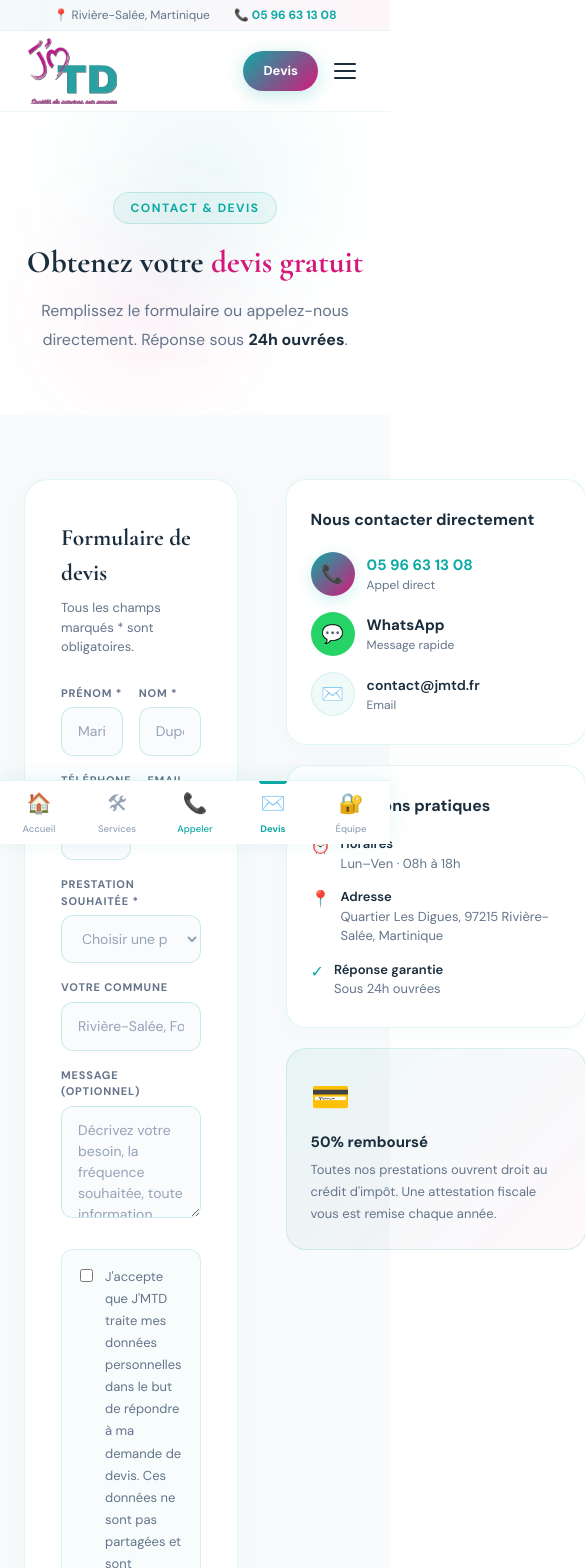
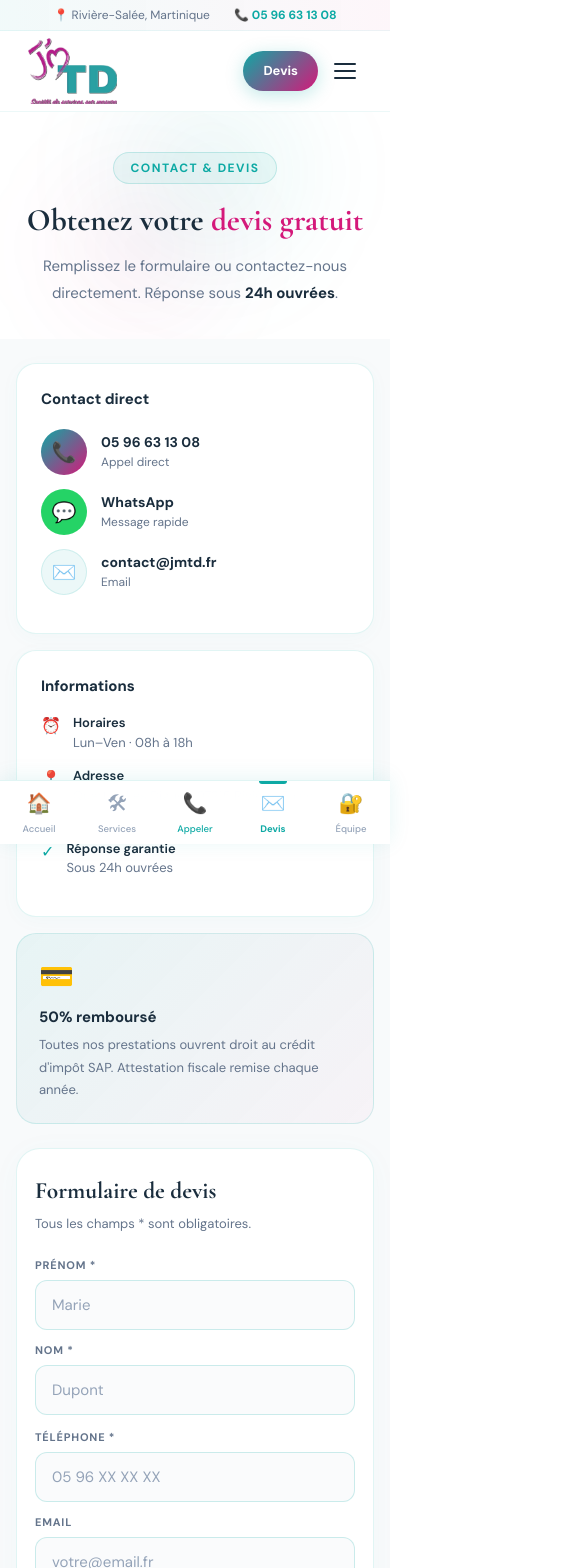
Before and after one commit to bullsmoneyfinance-beep/jmtd-site, a Next.js app: page /contact in a window 390 px wide. Shown: the top 1568 px of the page, 585 px wide, since content can reach past the window. Built offline with nearby package versions, Linux system fonts and the light colour scheme.

Commit message:
fix: mobile contact page + FloatingCTA overlap with bottom nav

```diff
--- a/app/contact/page.jsx
+++ b/app/contact/page.jsx
@@ -9,195 +9,207 @@ const P = "#D4197A";
 const TEXT = "#1A2D3D";
 const MUTED = "#64748B";
 
+const inp = {
+  width: "100%", padding: "13px 16px", borderRadius: 12,
+  border: "1.5px solid rgba(13,169,164,0.2)", background: "#FAFBFC",
+  color: TEXT, fontSize: 15, outline: "none", boxSizing: "border-box",
+  fontFamily: "inherit", transition: "border-color 0.2s, box-shadow 0.2s",
+};
+
+function Field({ label, children }) {
+  return (
+    <div>
+      <label style={{ display: "block", fontSize: 11, color: MUTED, marginBottom: 6, fontWeight: 700, textTransform: "uppercase", letterSpacing: 0.8 }}>
+        {label}
+      </label>
+      {children}
+    </div>
+  );
+}
+
 export default function ContactPage() {
-  const [form, setForm] = useState({ nom: "", prenom: "", tel: "", email: "", service: "", message: "", zone: "", rgpd: false });
-  const [sent, setSent] = useState(false);
+  const [form, setForm]   = useState({ nom: "", prenom: "", tel: "", email: "", service: "", message: "", zone: "", rgpd: false });
+  const [sent, setSent]   = useState(false);
   const [loading, setLoading] = useState(false);
+  const set = k => e => setForm(f => ({ ...f, [k]: e.target.value }));
 
   const submit = async e => {
     e.preventDefault();
-    if (!form.rgpd) { alert("Veuillez accepter la politique de confidentialité pour envoyer votre demande."); return; }
+    if (!form.rgpd) { alert("Veuillez accepter la politique de confidentialité."); return; }
     setLoading(true);
     const existing = await load("jmtd_quotes", []);
-    const entry = {
-      id: `q${Date.now()}`,
-      date: Date.now(),
-      status: "nouveau",
-      name: `${form.prenom} ${form.nom}`.trim(),
-      phone: form.tel,
-      email: form.email,
-      service: form.service,
-      zone: form.zone,
-      message: form.message,
-    };
-    await save("jmtd_quotes", [entry, ...existing]);
+    await save("jmtd_quotes", [{ id: `q${Date.now()}`, date: Date.now(), status: "nouveau", name: `${form.prenom} ${form.nom}`.trim(), phone: form.tel, email: form.email, service: form.service, zone: form.zone, message: form.message }, ...existing]);
     setLoading(false);
     setSent(true);
   };
 
   return (
     <>
-      {/* Hero */}
-      <section style={{ background: "#fff", padding: "80px 24px 60px", textAlign: "center", position: "relative", overflow: "hidden" }}>
-        {/* Orbs */}
-        <div style={{ position: "absolute", top: -60, right: "10%", width: 300, height: 300, borderRadius: "50%", background: `radial-gradient(circle, ${T}18, transparent 70%)`, filter: "blur(40px)", animation: "floatOrb 12s ease-in-out infinite", pointerEvents: "none" }} />
-        <div style={{ position: "absolute", bottom: -40, left: "5%", width: 250, height: 250, borderRadius: "50%", background: `radial-gradient(circle, ${P}12, transparent 70%)`, filter: "blur(40px)", animation: "floatOrbSlow 14s ease-in-out infinite", pointerEvents: "none" }} />
+      <style>{`
+        @keyframes floatOrb { 0%,100%{transform:translateY(0)} 50%{transform:translateY(-20px)} }
+        @keyframes floatOrbSlow { 0%,100%{transform:translateY(0)} 50%{transform:translateY(-12px)} }
+        .contact-grid { display: grid; grid-template-columns: 1fr minmax(280px,360px); gap: 40px; align-items: start; }
+        .fields-2col { display: grid; grid-template-columns: 1fr 1fr; gap: 16px; }
+        .inp-focus:focus { border-color: ${T}; box-shadow: 0 0 0 3px ${T}18; }
+        @media (max-width: 768px) {
+          .contact-grid { grid-template-columns: 1fr !important; gap: 24px !important; }
+          .fields-2col  { grid-template-columns: 1fr !important; gap: 12px !important; }
+          .contact-hero { padding: 40px 16px 32px !important; }
+          .contact-section { padding: 24px 16px 80px !important; }
+          .contact-form { padding: 24px 18px !important; }
+          .contact-sidebar { order: -1; }
+        }
+      `}</style>
 
-        <div style={{ maxWidth: 600, margin: "0 auto", position: "relative" }}>
-          <div style={{ display: "inline-flex", alignItems: "center", gap: 8, background: `${T}10`, border: `1px solid ${T}30`, borderRadius: 30, padding: "6px 16px", marginBottom: 20 }}>
+      {/* ── Hero ── */}
+      <section className="contact-hero" style={{ background: "#fff", padding: "72px 24px 56px", textAlign: "center", position: "relative", overflow: "hidden" }}>
+        <div style={{ position: "absolute", top: -60, right: "10%", width: 280, height: 280, borderRadius: "50%", background: `radial-gradient(circle, ${T}18, transparent 70%)`, filter: "blur(40px)", animation: "floatOrb 12s ease-in-out infinite", pointerEvents: "none" }} />
+        <div style={{ position: "absolute", bottom: -40, left: "5%", width: 240, height: 240, borderRadius: "50%", background: `radial-gradient(circle, ${P}12, transparent 70%)`, filter: "blur(40px)", animation: "floatOrbSlow 14s ease-in-out infinite", pointerEvents: "none" }} />
+        <div style={{ maxWidth: 580, margin: "0 auto", position: "relative" }}>
+          <div style={{ display: "inline-flex", alignItems: "center", gap: 8, background: `${T}10`, border: `1px solid ${T}30`, borderRadius: 30, padding: "6px 16px", marginBottom: 18 }}>
             <span style={{ fontSize: 12, fontWeight: 700, color: T, textTransform: "uppercase", letterSpacing: 1.5 }}>Contact & Devis</span>
           </div>
-          <h1 style={{ fontFamily: "'Cormorant Garamond', Georgia, serif", fontSize: "clamp(28px, 4vw, 46px)", fontWeight: 700, color: TEXT, marginBottom: 16, lineHeight: 1.2 }}>
+          <h1 style={{ fontFamily: "'Cormorant Garamond', Georgia, serif", fontSize: "clamp(26px, 5vw, 46px)", fontWeight: 700, color: TEXT, marginBottom: 14, lineHeight: 1.2 }}>
             Obtenez votre <span style={{ color: P }}>devis gratuit</span>
           </h1>
-          <p style={{ fontSize: 16, color: MUTED, lineHeight: 1.8 }}>
-            Remplissez le formulaire ou appelez-nous directement. Réponse sous <strong style={{ color: TEXT }}>24h ouvrées</strong>.
+          <p style={{ fontSize: 15, color: MUTED, lineHeight: 1.8 }}>
+            Remplissez le formulaire ou contactez-nous directement. Réponse sous <strong style={{ color: TEXT }}>24h ouvrées</strong>.
           </p>
         </div>
       </section>
 
-      {/* Main content */}
-      <section style={{ background: "#F8FAFB", padding: "64px 24px 80px" }}>
-        <div style={{ maxWidth: 1100, margin: "0 auto", display: "grid", gridTemplateColumns: "1fr minmax(300px, 380px)", gap: 48, alignItems: "start" }}>
+      {/* ── Contenu principal ── */}
+      <section className="contact-section" style={{ background: "#F8FAFB", padding: "48px 24px 80px" }}>
+        <div className="contact-grid" style={{ maxWidth: 1080, margin: "0 auto" }}>
 
-          {/* Form */}
+          {/* Formulaire */}
           <div>
             {sent ? (
-              <div style={{ textAlign: "center", padding: "64px 24px", background: "#fff", border: `1px solid ${T}20`, borderRadius: 24, boxShadow: `0 8px 40px ${T}0a` }}>
-                <div style={{ fontSize: 64, marginBottom: 20 }}>✅</div>
-                <h2 style={{ fontSize: 24, fontWeight: 700, color: TEXT, marginBottom: 12 }}>Demande envoyée !</h2>
-                <p style={{ color: MUTED, marginBottom: 28, lineHeight: 1.7 }}>Merci {form.prenom || form.nom}. Nous vous contactons sous 24h ouvrées pour discuter de votre projet.</p>
+              <div style={{ textAlign: "center", padding: "56px 24px", background: "#fff", border: `1px solid ${T}20`, borderRadius: 24 }}>
+                <div style={{ fontSize: 56, marginBottom: 16 }}>✅</div>
+                <h2 style={{ fontSize: 22, fontWeight: 700, color: TEXT, marginBottom: 10 }}>Demande envoyée !</h2>
+                <p style={{ color: MUTED, marginBottom: 24, lineHeight: 1.7 }}>Merci {form.prenom || form.nom}. Nous vous contactons sous 24h ouvrées.</p>
                 <button onClick={() => { setSent(false); setForm({ nom: "", prenom: "", tel: "", email: "", service: "", message: "", zone: "", rgpd: false }); }}
-                  style={{ padding: "12px 28px", borderRadius: 30, border: `2px solid ${T}44`, background: "transparent", color: T, fontWeight: 600, cursor: "pointer", fontSize: 15 }}>
-                  Envoyer une autre demande
+                  style={{ padding: "12px 28px", borderRadius: 30, border: `2px solid ${T}44`, background: "transparent", color: T, fontWeight: 600, cursor: "pointer", fontSize: 14 }}>
+                  Nouvelle demande
                 </button>
               </div>
             ) : (
-              <form onSubmit={submit} style={{ background: "#fff", border: `1px solid rgba(13,169,164,0.12)`, borderRadius: 24, padding: "40px 36px", boxShadow: `0 4px 32px ${T}08` }}>
-                <h2 style={{ fontFamily: "'Cormorant Garamond', Georgia, serif", fontSize: 22, fontWeight: 700, color: TEXT, marginBottom: 8 }}>Formulaire de devis</h2>
-                <p style={{ fontSize: 13, color: MUTED, marginBottom: 28 }}>Tous les champs marqués * sont obligatoires.</p>
+              <form onSubmit={submit} className="contact-form" style={{ background: "#fff", border: `1px solid rgba(13,169,164,0.12)`, borderRadius: 24, padding: "36px 32px", boxShadow: `0 4px 32px ${T}08` }}>
+                <h2 style={{ fontFamily: "'Cormorant Garamond', Georgia, serif", fontSize: 22, fontWeight: 700, color: TEXT, marginBottom: 6 }}>Formulaire de devis</h2>
+                <p style={{ fontSize: 13, color: MUTED, marginBottom: 24 }}>Tous les champs * sont obligatoires.</p>
 
-                <div style={{ display: "grid", gridTemplateColumns: "1fr 1fr", gap: 16, marginBottom: 16 }}>
-                  <div>
-                    <label style={{ display: "block", fontSize: 11, color: MUTED, marginBottom: 6, fontWeight: 700, textTransform: "uppercase", letterSpacing: 0.8 }}>Prénom *</label>
-                    <input className="form-input" placeholder="Marie" value={form.prenom} onChange={e => setForm(f => ({ ...f, prenom: e.target.value }))} required />
-                  </div>
-                  <div>
-                    <label style={{ display: "block", fontSize: 11, color: MUTED, marginBottom: 6, fontWeight: 700, textTransform: "uppercase", letterSpacing: 0.8 }}>Nom *</label>
-                    <input className="form-input" placeholder="Dupont" value={form.nom} onChange={e => setForm(f => ({ ...f, nom: e.target.value }))} required />
-                  </div>
+                <div className="fields-2col" style={{ marginBottom: 14 }}>
+                  <Field label="Prénom *">
+                    <input className="inp-focus" style={inp} placeholder="Marie" value={form.prenom} onChange={set("prenom")} required />
+                  </Field>
+                  <Field label="Nom *">
+                    <input className="inp-focus" style={inp} placeholder="Dupont" value={form.nom} onChange={set("nom")} required />
+                  </Field>
                 </div>
 
-                <div style={{ display: "grid", gridTemplateColumns: "1fr 1fr", gap: 16, marginBottom: 16 }}>
-                  <div>
-                    <label style={{ display: "block", fontSize: 11, color: MUTED, marginBottom: 6, fontWeight: 700, textTransform: "uppercase", letterSpacing: 0.8 }}>Téléphone *</label>
-                    <input className="form-input" placeholder="05 96 XX XX XX" type="tel" value={form.tel} onChange={e => setForm(f => ({ ...f, tel: e.target.value }))} required />
-                  </div>
-                  <div>
-                    <label style={{ display: "block", fontSize: 11, color: MUTED, marginBottom: 6, fontWeight: 700, textTransform: "uppercase", letterSpacing: 0.8 }}>Email</label>
-                    <input className="form-input" placeholder="votre@email.fr" type="email" value={form.email} onChange={e => setForm(f => ({ ...f, email: e.target.value }))} />
-                  </div>
+                <div className="fields-2col" style={{ marginBottom: 14 }}>
+                  <Field label="Téléphone *">
+                    <input className="inp-focus" style={inp} placeholder="05 96 XX XX XX" type="tel" value={form.tel} onChange={set("tel")} required />
+                  </Field>
+                  <Field label="Email">
+                    <input className="inp-focus" style={inp} placeholder="votre@email.fr" type="email" value={form.email} onChange={set("email")} />
+                  </Field>
                 </div>
 
-                <div style={{ marginBottom: 16 }}>
-                  <label style={{ display: "block", fontSize: 11, color: MUTED, marginBottom: 6, fontWeight: 700, textTransform: "uppercase", letterSpacing: 0.8 }}>Prestation souhaitée *</label>
-                  <select className="form-input" value={form.service} onChange={e => setForm(f => ({ ...f, service: e.target.value }))} required
-                    style={{ color: form.service ? TEXT : "#94A3B8", background: "#FAFBFC" }}>
+                <div style={{ marginBottom: 14 }}>
+                  <Field label="Prestation souhaitée *">
+                    <select className="inp-focus" style={{ ...inp, color: form.service ? TEXT : "#94A3B8" }} value={form.service} onChange={set("service")} required>
                       <option value="" style={{ color: "#94A3B8" }}>Choisir une prestation…</option>
-                    {SERVICES.map(s => <option key={s.id} value={s.id} style={{ color: TEXT, background: "#fff" }}>{s.icon} {s.title}</option>)}
+                      {SERVICES.map(s => <option key={s.id} value={s.id} style={{ color: TEXT }}>{s.icon} {s.title}</option>)}
                     </select>
+                  </Field>
                 </div>
 
-                <div style={{ marginBottom: 16 }}>
-                  <label style={{ display: "block", fontSize: 11, color: MUTED, marginBottom: 6, fontWeight: 700, textTransform: "uppercase", letterSpacing: 0.8 }}>Votre commune</label>
-                  <input className="form-input" placeholder="Rivière-Salée, Fort-de-France…" value={form.zone} onChange={e => setForm(f => ({ ...f, zone: e.target.value }))} />
+                <div style={{ marginBottom: 14 }}>
+                  <Field label="Votre commune">
+                    <input className="inp-focus" style={inp} placeholder="Rivière-Salée, Fort-de-France…" value={form.zone} onChange={set("zone")} />
+                  </Field>
                 </div>
 
-                <div style={{ marginBottom: 24 }}>
-                  <label style={{ display: "block", fontSize: 11, color: MUTED, marginBottom: 6, fontWeight: 700, textTransform: "uppercase", letterSpacing: 0.8 }}>Message (optionnel)</label>
-                  <textarea className="form-input" placeholder="Décrivez votre besoin, la fréquence souhaitée, toute information utile…" value={form.message} onChange={e => setForm(f => ({ ...f, message: e.target.value }))} rows={4} style={{ resize: "vertical" }} />
+                <div style={{ marginBottom: 22 }}>
+                  <Field label="Message (optionnel)">
+                    <textarea className="inp-focus" style={{ ...inp, resize: "vertical", minHeight: 110 }} placeholder="Décrivez votre besoin, fréquence souhaitée, toute info utile…" value={form.message} onChange={set("message")} rows={4} />
+                  </Field>
                 </div>
 
                 {/* RGPD */}
-                <div style={{ background: `${T}08`, border: `1px solid ${T}22`, borderRadius: 12, padding: "16px 18px", marginBottom: 24 }}>
+                <div style={{ background: `${T}08`, border: `1px solid ${T}22`, borderRadius: 12, padding: "14px 16px", marginBottom: 22 }}>
                   <label style={{ display: "flex", alignItems: "flex-start", gap: 12, cursor: "pointer" }}>
                     <input type="checkbox" checked={form.rgpd} onChange={e => setForm(f => ({ ...f, rgpd: e.target.checked }))}
-                      style={{ marginTop: 3, accentColor: T, flexShrink: 0 }} required />
+                      style={{ marginTop: 3, accentColor: T, flexShrink: 0, width: 18, height: 18 }} required />
                     <span style={{ fontSize: 13, color: MUTED, lineHeight: 1.7 }}>
-                      J&apos;accepte que J&apos;MTD traite mes données personnelles dans le but de répondre à ma demande de devis. Ces données ne sont pas partagées et sont conservées 3 ans maximum.{" "}
-                      <Link href="/politique-confidentialite" style={{ color: T, textDecoration: "underline" }}>En savoir plus</Link>. *
+                      J&apos;accepte que J&apos;MTD traite mes données pour répondre à ma demande. Données non partagées, conservées 3 ans max.{" "}
+                      <Link href="/politique-confidentialite" style={{ color: T }}>En savoir plus</Link>. *
                     </span>
                   </label>
                 </div>
 
-                <button type="submit" disabled={loading} className="btn-amber"
-                  style={{ width: "100%", padding: 16, borderRadius: 30, fontSize: 16, cursor: loading ? "wait" : "pointer" }}>
-                  {loading ? "Envoi en cours…" : "Envoyer ma demande de devis →"}
+                <button type="submit" disabled={loading}
+                  style={{ width: "100%", padding: "16px", borderRadius: 30, fontSize: 16, fontWeight: 700, color: "#fff", border: "none", cursor: loading ? "wait" : "pointer", background: `linear-gradient(135deg, ${T}, ${P})`, boxShadow: `0 6px 24px ${T}44`, transition: "transform 0.2s, box-shadow 0.2s", WebkitTapHighlightColor: "transparent", touchAction: "manipulation" }}>
+                  {loading ? "Envoi en cours…" : "Envoyer ma demande →"}
                 </button>
 
-                <p style={{ fontSize: 11, color: "#94A3B8", textAlign: "center", marginTop: 16 }}>
-                  * Champ obligatoire · Données traitées conformément au RGPD
+                <p style={{ fontSize: 11, color: "#94A3B8", textAlign: "center", marginTop: 14 }}>
+                  * Obligatoire · Données traitées conformément au RGPD
                 </p>
               </form>
             )}
           </div>
 
           {/* Sidebar */}
-          <div style={{ display: "flex", flexDirection: "column", gap: 20 }}>
-            {/* Direct contact */}
-            <div style={{ background: "#fff", border: `1px solid rgba(13,169,164,0.12)`, borderRadius: 20, padding: "28px 24px", boxShadow: `0 4px 24px ${T}08` }}>
-              <h3 style={{ fontSize: 16, fontWeight: 700, color: TEXT, marginBottom: 20 }}>Nous contacter directement</h3>
-              <a href={PHONE_HREF} style={{ display: "flex", alignItems: "center", gap: 12, marginBottom: 16, textDecoration: "none" }}>
-                <div style={{ width: 44, height: 44, borderRadius: "50%", background: `linear-gradient(135deg, ${T}, ${P})`, display: "flex", alignItems: "center", justifyContent: "center", fontSize: 18, flexShrink: 0, boxShadow: `0 4px 16px ${T}30` }}>📞</div>
+          <div className="contact-sidebar" style={{ display: "flex", flexDirection: "column", gap: 16 }}>
+
+            {/* Contact rapide */}
+            <div style={{ background: "#fff", border: `1px solid rgba(13,169,164,0.12)`, borderRadius: 20, padding: "24px", boxShadow: `0 4px 20px ${T}08` }}>
+              <h3 style={{ fontSize: 15, fontWeight: 700, color: TEXT, marginBottom: 18 }}>Contact direct</h3>
+              {[
+                { href: PHONE_HREF, bg: `linear-gradient(135deg,${T},${P})`, icon: "📞", title: PHONE, sub: "Appel direct" },
+                { href: WHATSAPP, bg: "#25D366", icon: "💬", title: "WhatsApp", sub: "Message rapide", target: "_blank" },
+                { href: `mailto:${EMAIL}`, bg: `${T}14`, icon: "✉️", title: EMAIL, sub: "Email", border: `1px solid ${T}22` },
+              ].map(item => (
+                <a key={item.href} href={item.href} target={item.target} rel={item.target ? "noopener noreferrer" : undefined}
+                  style={{ display: "flex", alignItems: "center", gap: 14, marginBottom: 14, textDecoration: "none", WebkitTapHighlightColor: "transparent" }}>
+                  <div style={{ width: 46, height: 46, borderRadius: "50%", background: item.bg, border: item.border, display: "flex", alignItems: "center", justifyContent: "center", fontSize: 20, flexShrink: 0 }}>
+                    {item.icon}
+                  </div>
                   <div>
-                  <div style={{ fontSize: 15, fontWeight: 700, color: T }}>{PHONE}</div>
-                  <div style={{ fontSize: 12, color: MUTED }}>Appel direct</div>
+                    <div style={{ fontSize: 14, fontWeight: 700, color: TEXT }}>{item.title}</div>
+                    <div style={{ fontSize: 12, color: MUTED }}>{item.sub}</div>
                   </div>
                 </a>
-              {WHATSAPP && (
-                <a href={WHATSAPP} target="_blank" rel="noopener noreferrer" style={{ display: "flex", alignItems: "center", gap: 12, marginBottom: 16, textDecoration: "none" }}>
-                  <div style={{ width: 44, height: 44, borderRadius: "50%", background: "#25D366", display: "flex", alignItems: "center", justifyContent: "center", fontSize: 18, flexShrink: 0 }}>💬</div>
-                  <div>
-                    <div style={{ fontSize: 15, fontWeight: 700, color: TEXT }}>WhatsApp</div>
-                    <div style={{ fontSize: 12, color: MUTED }}>Message rapide</div>
-                  </div>
-                </a>
-              )}
-              <a href={`mailto:${EMAIL}`} style={{ display: "flex", alignItems: "center", gap: 12, textDecoration: "none" }}>
-                <div style={{ width: 44, height: 44, borderRadius: "50%", background: `${T}10`, border: `1px solid ${T}20`, display: "flex", alignItems: "center", justifyContent: "center", fontSize: 18, flexShrink: 0 }}>✉️</div>
-                <div>
-                  <div style={{ fontSize: 14, fontWeight: 600, color: TEXT }}>{EMAIL}</div>
-                  <div style={{ fontSize: 12, color: MUTED }}>Email</div>
-                </div>
-              </a>
+              ))}
             </div>
 
-            {/* Infos pratiques */}
-            <div style={{ background: "#fff", border: `1px solid rgba(13,169,164,0.12)`, borderRadius: 20, padding: "28px 24px", boxShadow: `0 4px 24px ${T}08` }}>
-              <h3 style={{ fontSize: 16, fontWeight: 700, color: TEXT, marginBottom: 16 }}>Informations pratiques</h3>
-              <div style={{ display: "flex", flexDirection: "column", gap: 14 }}>
+            {/* Infos */}
+            <div style={{ background: "#fff", border: `1px solid rgba(13,169,164,0.12)`, borderRadius: 20, padding: "24px", boxShadow: `0 4px 20px ${T}08` }}>
+              <h3 style={{ fontSize: 15, fontWeight: 700, color: TEXT, marginBottom: 16 }}>Informations</h3>
               {[
                 { icon: "⏰", label: "Horaires", value: HORAIRES },
                 { icon: "📍", label: "Adresse", value: ADDRESS },
-                  { icon: "✓", label: "Réponse garantie", value: "Sous 24h ouvrées", color: T },
+                { icon: "✓",  label: "Réponse garantie", value: "Sous 24h ouvrées", color: T },
               ].map(item => (
-                  <div key={item.label} style={{ display: "flex", gap: 10 }}>
-                    <span style={{ color: item.color || T, flexShrink: 0 }}>{item.icon}</span>
+                <div key={item.label} style={{ display: "flex", gap: 12, marginBottom: 14 }}>
+                  <span style={{ color: item.color || T, flexShrink: 0, marginTop: 1 }}>{item.icon}</span>
                   <div>
                     <div style={{ fontSize: 13, fontWeight: 600, color: TEXT }}>{item.label}</div>
-                      <div style={{ fontSize: 13, color: MUTED }}>{item.value}</div>
+                    <div style={{ fontSize: 13, color: MUTED, lineHeight: 1.5 }}>{item.value}</div>
                   </div>
                 </div>
               ))}
             </div>
-            </div>
 
             {/* Crédit impôt */}
-            <div style={{ background: `linear-gradient(135deg, ${T}10, ${P}08)`, border: `1px solid ${T}25`, borderRadius: 20, padding: "24px" }}>
-              <div style={{ fontSize: 32, marginBottom: 10 }}>💳</div>
+            <div style={{ background: `linear-gradient(135deg,${T}12,${P}08)`, border: `1px solid ${T}25`, borderRadius: 20, padding: "22px" }}>
+              <div style={{ fontSize: 28, marginBottom: 8 }}>💳</div>
               <div style={{ fontSize: 15, fontWeight: 700, color: TEXT, marginBottom: 6 }}>50% remboursé</div>
               <div style={{ fontSize: 13, color: MUTED, lineHeight: 1.7 }}>
-                Toutes nos prestations ouvrent droit au crédit d&apos;impôt. Une attestation fiscale vous est remise chaque année.
+                Toutes nos prestations ouvrent droit au crédit d&apos;impôt SAP. Attestation fiscale remise chaque année.
               </div>
             </div>
           </div>
--- a/components/FloatingCTA.jsx
+++ b/components/FloatingCTA.jsx
@@ -34,9 +34,9 @@ export default function FloatingCTA() {
         .fcta-btn:hover .fcta-label { opacity: 1; }
       `}</style>
 
-      {/* Stack de boutons flottants */}
-      <div style={{
-        position: "fixed", bottom: 24, right: 20, zIndex: 500,
+      {/* Stack de boutons flottants — masqué sur mobile (conflit avec barre de nav) */}
+      <div className="hide-mobile" style={{
+        position: "fixed", bottom: 28, right: 24, zIndex: 500,
         display: "flex", flexDirection: "column", gap: 12, alignItems: "flex-end",
         transform: visible ? "translateY(0)" : "translateY(120px)",
         opacity: visible ? 1 : 0,
```
Lines whose indentation alone changed are shown as unchanged.
